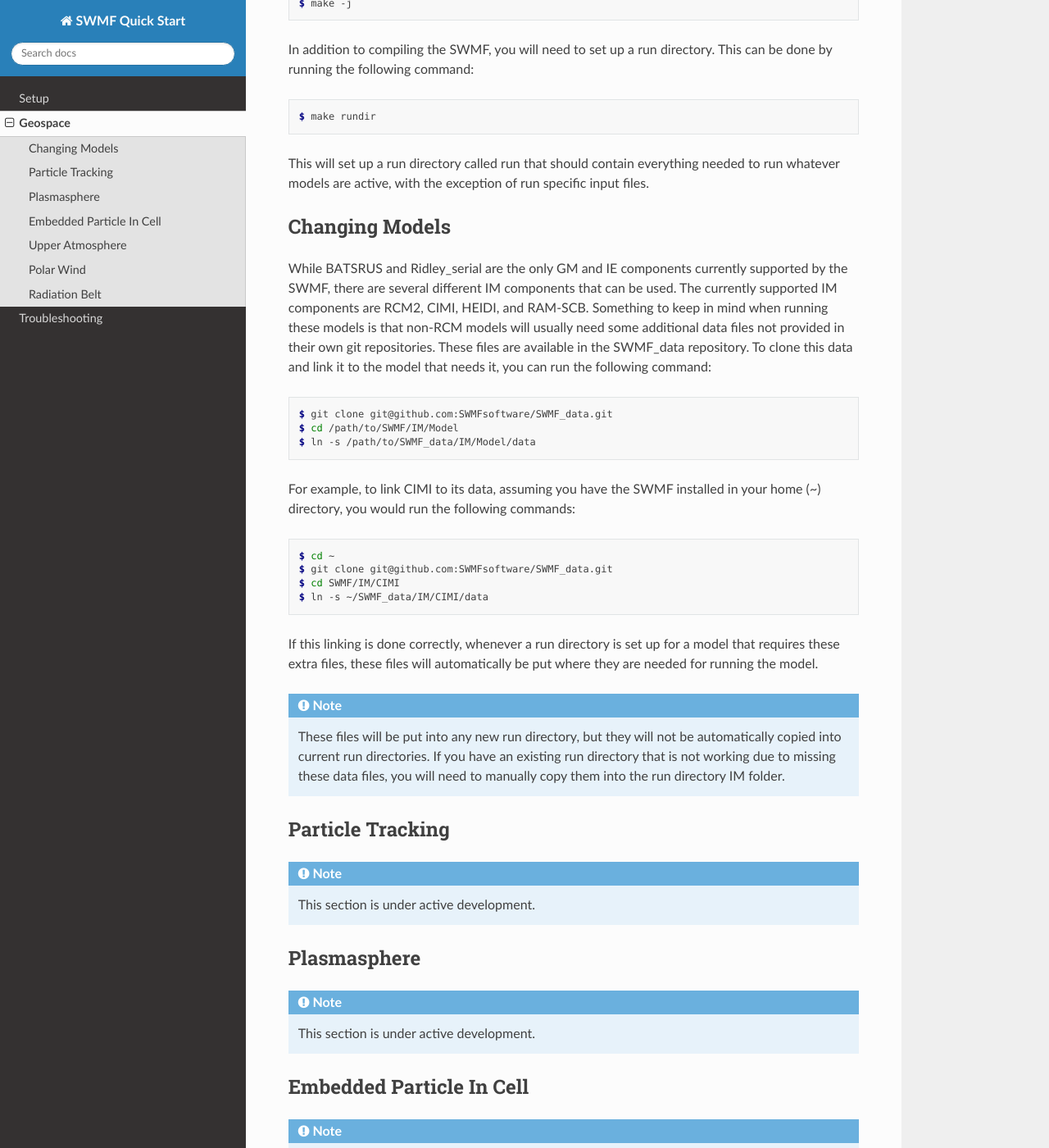
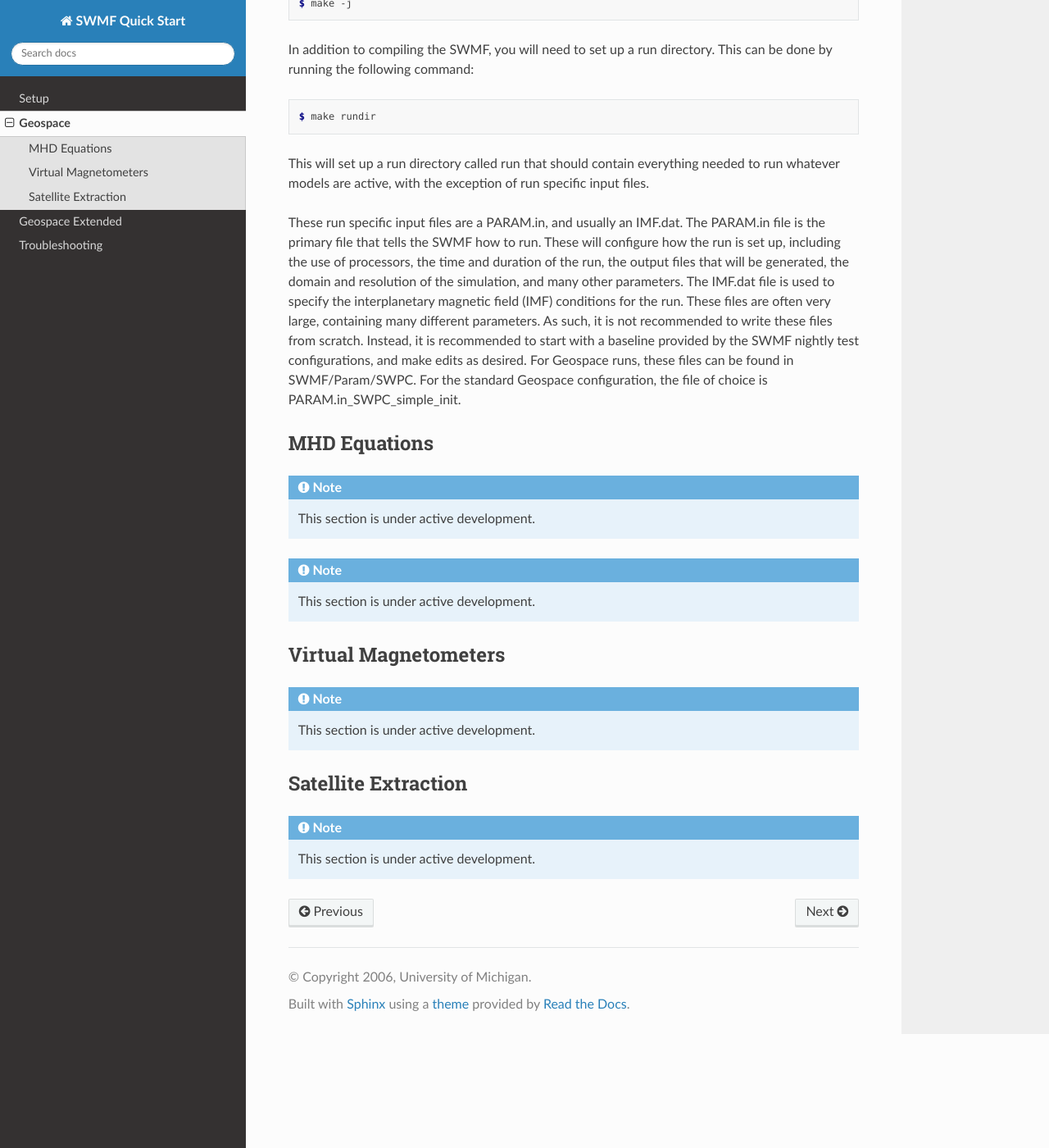
Before and after one commit to agottesman710/SWMFQuickStart, a Sphinx documentation site: the page built from docs/source/geospace.rst, in a window 1280 px wide and 1400 px high, scrolled down 556 px. Shown: the whole window at 82% size. Built offline with Sphinx 7.4.7 and the Read the Docs theme 3.1.0, drawn with Linux system fonts in a browser that asks for light colours; some of the changed text lies outside the part shown.

Commit message:
Additions to Geospace section

```diff
--- a/docs/source/geospace.rst
+++ b/docs/source/geospace.rst
@@ -35,90 +35,44 @@ This will set up a run directory called run that should contain everything
 needed to run whatever models are active, with the exception of run specific
 input files.
 
-.. _Changing IM Models:
+These run specific input files are a PARAM.in, and usually an IMF.dat. The
+PARAM.in file is the primary file that tells the SWMF how to run. These will
+configure how the run is set up, including the use of processors, the time and
+duration of the run, the output files that will be generated, the domain and
+resolution of the simulation, and many other parameters. The IMF.dat file is
+used to specify the interplanetary magnetic field (IMF) conditions for the run.
+These files are often very large, containing many different parameters. As such,
+it is not recommended to write these files from scratch. Instead, it is
+recommended to start with a baseline provided by the SWMF nightly test
+configurations, and make edits as desired. For Geospace runs, these files can
+be found in SWMF/Param/SWPC. For the standard Geospace configuration, the file
+of choice is PARAM.in_SWPC_simple_init.
 
-Changing Models
-----------------
+.. _MHD Equations:
 
-While BATSRUS and Ridley_serial are the only GM and IE components currently
-supported by the SWMF, there are several different IM components that can be
-used. The currently supported IM components are RCM2, CIMI, HEIDI, and RAM-SCB.
-Something to keep in mind when running these models is that non-RCM models will
-usually need some additional data files not provided in their own git
-repositories. These files are available in the SWMF_data repository. To clone
-this data and link it to the model that needs it, you can run the following
-command:
-
-.. code-block:: console
-
-   $ git clone git@github.com:SWMFsoftware/SWMF_data.git
-   $ cd /path/to/SWMF/IM/Model
-   $ ln -s /path/to/SWMF_data/IM/Model/data
-
-For example, to link CIMI to its data, assuming you have the SWMF installed in
-your home (~) directory, you would run the following commands:
-
-.. code-block:: console
-
-   $ cd ~
-   $ git clone git@github.com:SWMFsoftware/SWMF_data.git
-   $ cd SWMF/IM/CIMI
-   $ ln -s ~/SWMF_data/IM/CIMI/data
-
-If this linking is done correctly, whenever a run directory is set up for a
-model that requires these extra files, these files will automatically be put
-where they are needed for running the model.
-
-.. note::
-    These files will be put into any new run directory, but they will not be
-    automatically copied into current run directories. If you have an existing
-    run directory that is not working due to missing these data files, you
-    will need to manually copy them into the run directory IM folder.
-
-.. _Particle Tracking:
-
-Particle Tracking
-------------------
+MHD Equations
+-------------
 
 .. note::
     This section is under active development.
 
-.. _Plasmasphere:
-
-Plasmasphere
-------------
+.. _IE Grid Changing:
 
 .. note::
     This section is under active development.
 
-.. _Embedded Particle In Cell:
+.. _Virtual Magnetometers:
 
-Embedded Particle In Cell
--------------------------
+Virtual Magnetometers
+---------------------
 
 .. note::
     This section is under active development.
 
-.. _Upper Atmosphere:
+.. _Satellite Extraction:
 
-Upper Atmosphere
-----------------
+Satellite Extraction
+--------------------
 
 .. note::
     This section is under active development.
-
-.. _Polar Wind:
-
-Polar Wind
-----------
-
-.. note::
-    This section is under active development.
-
-.. _Radiation Belt:
-
-Radiation Belt
---------------
-
-.. note::
-    This section is under active development.
--- a/docs/source/index.rst
+++ b/docs/source/index.rst
@@ -21,6 +21,7 @@ Contents
 
    setup
    geospace
+   geospace_extended
    troubleshooting
 
 ..
```
Also changed, not shown: docs/source/geospace_extended.rst (added, +90 -0 lines).
